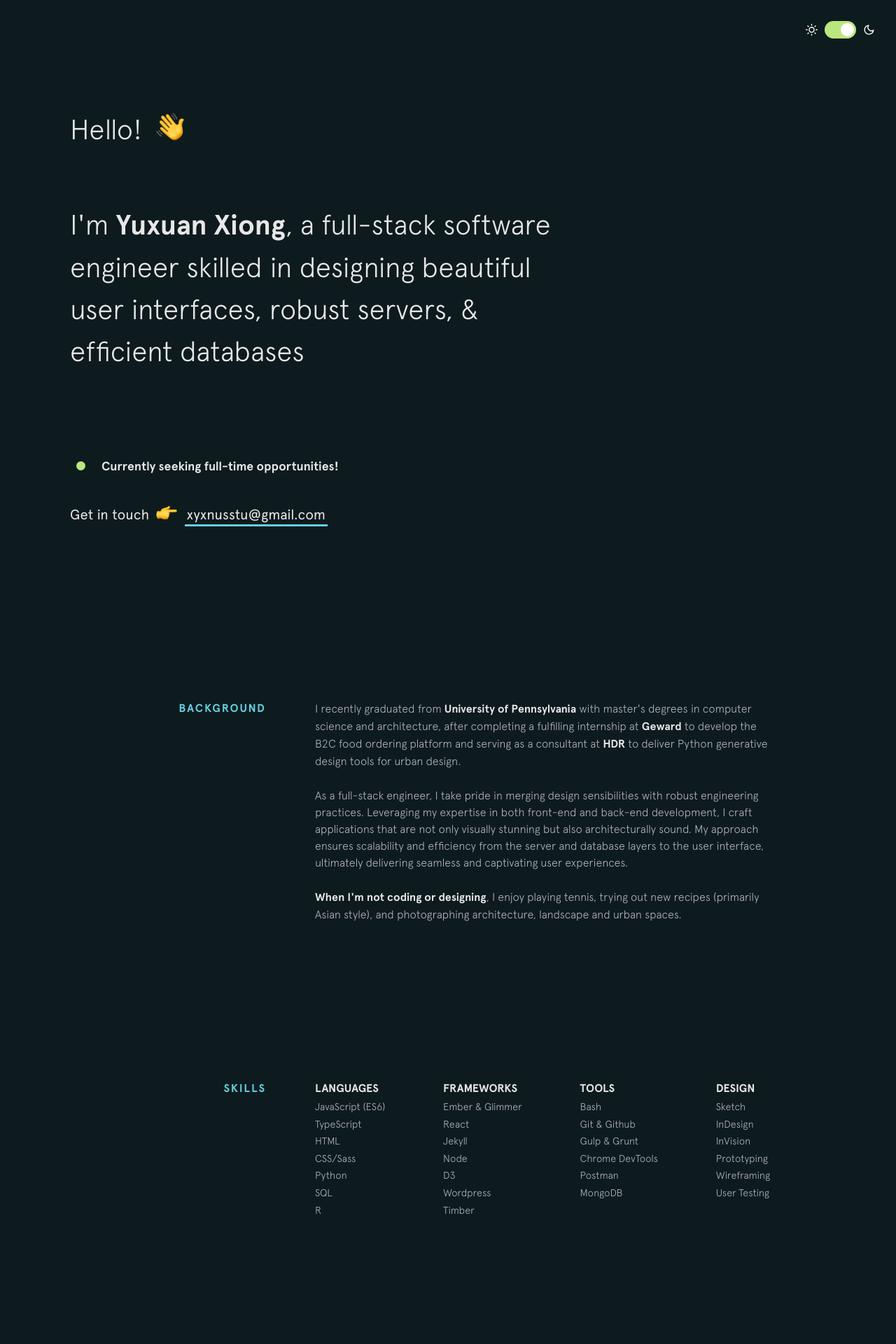
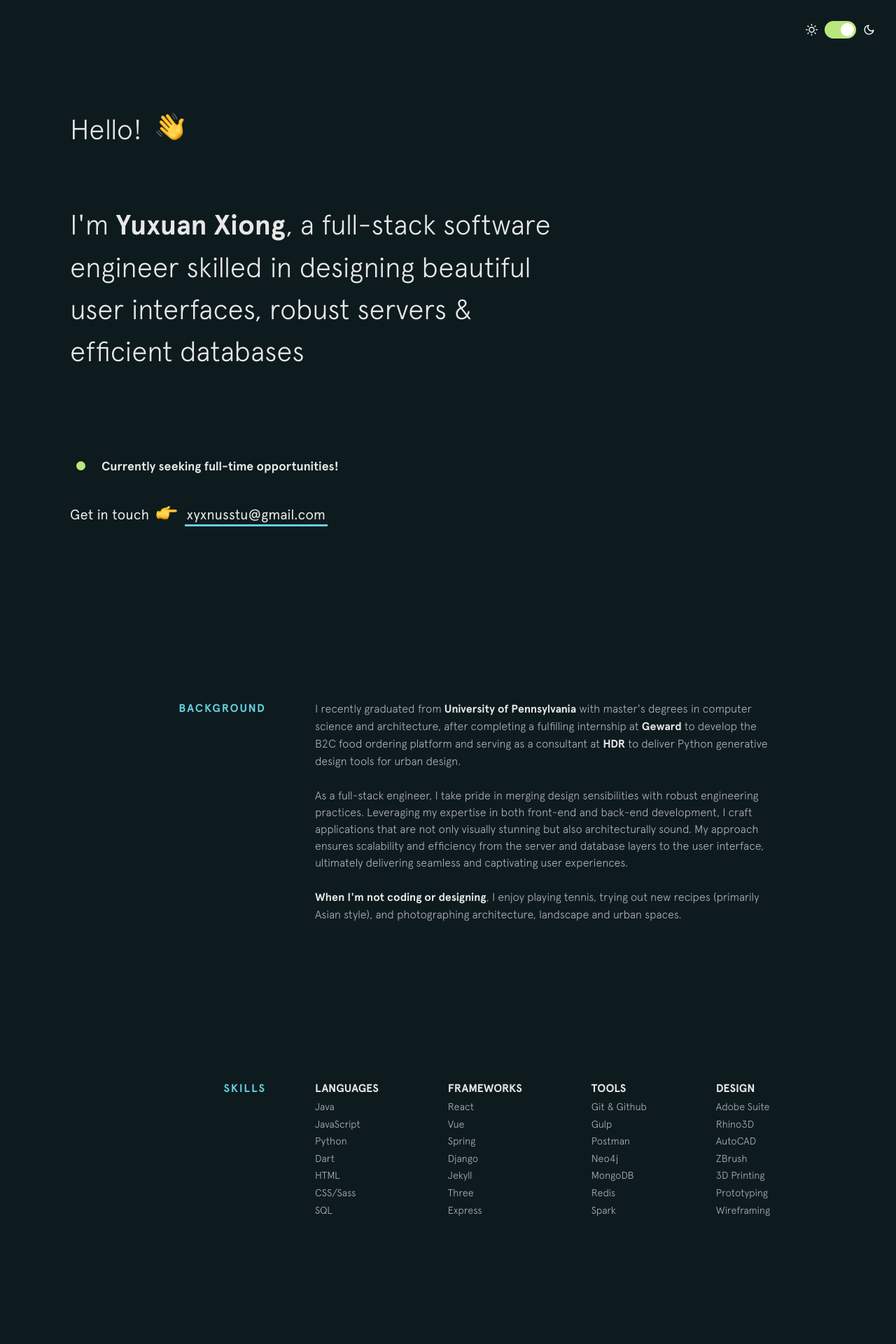
Before and after one commit to Gyoxxi/Gyoxxi.github.io, a Jekyll site: the page built from index.html, in a window 1280 px wide. Shown: the top 1920 px of the page at 70% size. Built offline with Jekyll 4.4.1, drawn with Linux system fonts in a browser that asks for light colours; nearby versions of some CDN libraries; some of the changed text lies outside the part shown.

Commit message:
updated featured images and skills

```diff
--- a/_data/skills.yml
+++ b/_data/skills.yml
@@ -1,33 +1,36 @@
 languages:
-  - item: JavaScript (ES6)
-  - item: TypeScript
+  - item: Java
+  - item: JavaScript
+  - item: Python
+  - item: Dart
   - item: HTML
   - item: CSS/Sass
-  - item: Python
   - item: SQL
-  - item: R
 
 frameworks:
-  - item: Ember & Glimmer
   - item: React
+  - item: Vue
+  - item: Spring
+  - item: Django
   - item: Jekyll
-  - item: Node
-  - item: D3
-  - item: Wordpress
-  - item: Timber
+  - item: Three
+  - item: Express
 
 tools:
-  - item: Bash
   - item: Git & Github
-  - item: Gulp & Grunt
-  - item: Chrome DevTools
+  - item: Gulp
   - item: Postman
+  - item: Neo4j
   - item: MongoDB
+  - item: Redis
+  - item: Spark
+
 
 design:
-  - item: Sketch
-  - item: InDesign
-  - item: InVision
+  - item: Adobe Suite
+  - item: Rhino3D
+  - item: AutoCAD
+  - item: ZBrush
+  - item: 3D Printing
   - item: Prototyping
   - item: Wireframing
-  - item: User Testing
--- a/_includes/featured-projects.html
+++ b/_includes/featured-projects.html
@@ -6,19 +6,21 @@
         <a href="https://github.com/Gyoxxi/Regeggs-Search-Engine" target="_blank">
           <img src="{{site.baseurl}}/img/featured/regeggs/regeggs-desktop.png" alt="">
         </a>
-        <div class="project__used">
-          <span class="project__used__item">Java</span>
-          <span class="project__used__item">JavaScript</span>
-          <span class="project__used__item">Apache Spark</span>
-          <span class="project__used__item">Apache OpenNLP</span>
 
+        <div class="project__pic__used">
+          <span class="project__pic__used__item">Java</span>
+          <span class="project__pic__used__item">JavaScript</span>
+          <span class="project__pic__used__item">HTML</span>
+          <span class="project__pic__used__item">CSS</span>
+          <span class="project__pic__used__item">Apache Spark</span>
+          <span class="project__pic__used__item">Apache OpenNLP</span>
         </div>
       </figure>
       <figcaption class="project__caption">
         <div class="project__name">
           <a href="https://github.com/Gyoxxi/Regeggs-Search-Engine" target="_blank">Regeggs Search Engine</a>
         </div>
-        <p>Regeggs search engine is built on a robust architecture that utilizes Flame for crawling and data processing, paired with a KVS Coordinator/Workers setup for orchestration. This combination allows us to effectively manage the crawling, indexing, and analysis of over 500,000 web pages.</p>
+        <p>Regeggs Search Engine is built on a robust architecture that utilizes Flame for crawling and data processing, paired with a KVS Coordinator/Workers setup for orchestration. This combination allows us to effectively manage the crawling, indexing, and analysis of over 500,000 web pages.</p>
       </figcaption>
     </div>
 
@@ -28,6 +30,15 @@
         <a href="https://github.com/Gyoxxi/Disney-World-Planner" target="_blank">
           <img src="{{site.baseurl}}/img/featured/dwp/dwp-desktop.png" alt="">
         </a>
+
+        <div class="project__pic__used">
+          <span class="project__pic__used__item">JavaScript</span>
+          <span class="project__pic__used__item">HTML</span>
+          <span class="project__pic__used__item">CSS</span>
+          <span class="project__pic__used__item">React</span>
+          <span class="project__pic__used__item">Express</span>
+          <span class="project__pic__used__item">MySQL</span>
+        </div>
       </figure>
       <figcaption class="project__caption">
         <div class="project__name">
@@ -41,14 +52,25 @@
     <div class="project trs">
       <figure class="project__pic">
         <a href="https://github.com/Gyoxxi/TRS" target="_blank">
-          <img src="{{site.baseurl}}/img/featured/trs/TRS-desktop.jpg" alt="">
+          <img src="{{site.baseurl}}/img/featured/trs/TRS-desktop.png" alt="">
         </a>
+
+        <div class="project__pic__used">
+          <span class="project__pic__used__item">Java</span>
+          <span class="project__pic__used__item">JavaScript</span>
+          <span class="project__pic__used__item">HTML</span>
+          <span class="project__pic__used__item">CSS</span>
+          <span class="project__pic__used__item">React</span>
+          <span class="project__pic__used__item">Spring Boot</span>
+          <span class="project__pic__used__item">Spring Security</span>
+          <span class="project__pic__used__item">MySQL</span>
+        </div>
       </figure>
       <figcaption class="project__caption">
         <div class="project__name">
-          <a href="https://github.com/Gyoxxi/TRS" target="_blank">UPenn Tennis Reservation System</a>
+          <a href="https://github.com/Gyoxxi/TRS" target="_blank">Tennis Reservation System</a>
         </div>
-        <p>Tennis Reservation System offers a dashboard-style calendar for students and staff to easily login and book tennis courts.</p>
+        <p>Tennis Reservation System offers a dashboard-style calendar for students and staff to easily login and book tennis courts while securely managing user data with Spring Security, JWT and MySQL database.</p>
       </figcaption>
     </div>
 
--- a/_includes/intro.html
+++ b/_includes/intro.html
@@ -4,7 +4,7 @@
   </h1>
 
   <h2 class="intro__tagline">I'm
-    <span class="name">Yuxuan Xiong</span>, a full-stack software engineer skilled in designing beautiful user interfaces, robust servers, &amp; efficient databases
+    <span class="name">Yuxuan Xiong</span>, a full-stack software engineer skilled in designing beautiful user interfaces, robust servers &amp; efficient databases
   </h2>
 
   {% include employment-status.html %}
--- a/index.html
+++ b/index.html
@@ -9,7 +9,7 @@
   {% include skills.html %}
   {% include experience.html %}
   {% include featured-projects.html %}
-  {% include other-projects.html %}
+<!--  {% include other-projects.html %}-->
   {% include footer.html %}
   {% include top-button.html %}
 </div>
```
Also changed, not shown: _scss/partials/_featured-projects.scss (+20 -1 lines), css/main.css, img/featured/raw/regeggs/regeggs-desktop.png (added), img/featured/raw/trs/TRS-desktop.jpg (renamed from img/featured/trs/TRS-desktop.jpg), img/featured/regeggs/regeggs-desktop.png, 5 other files.
